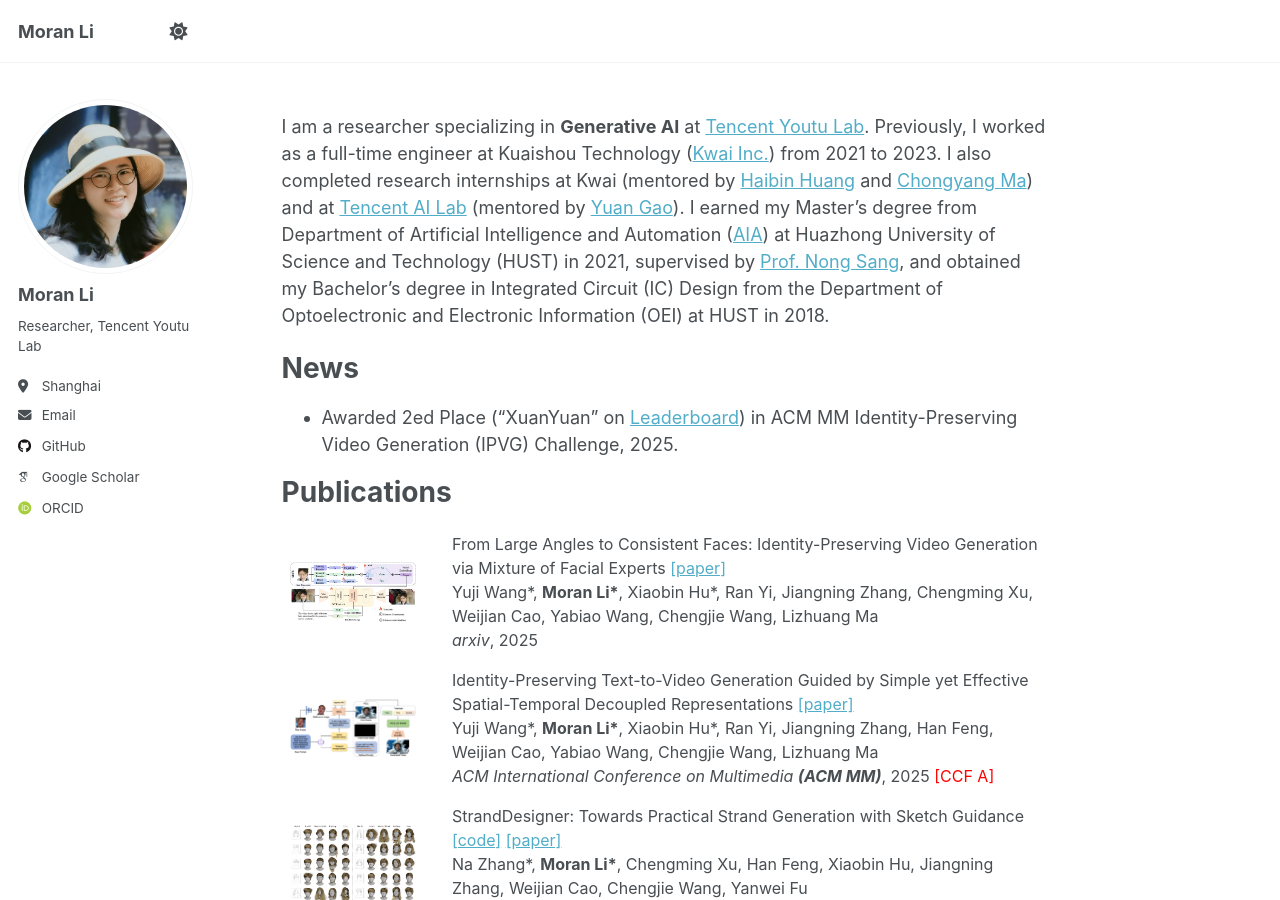
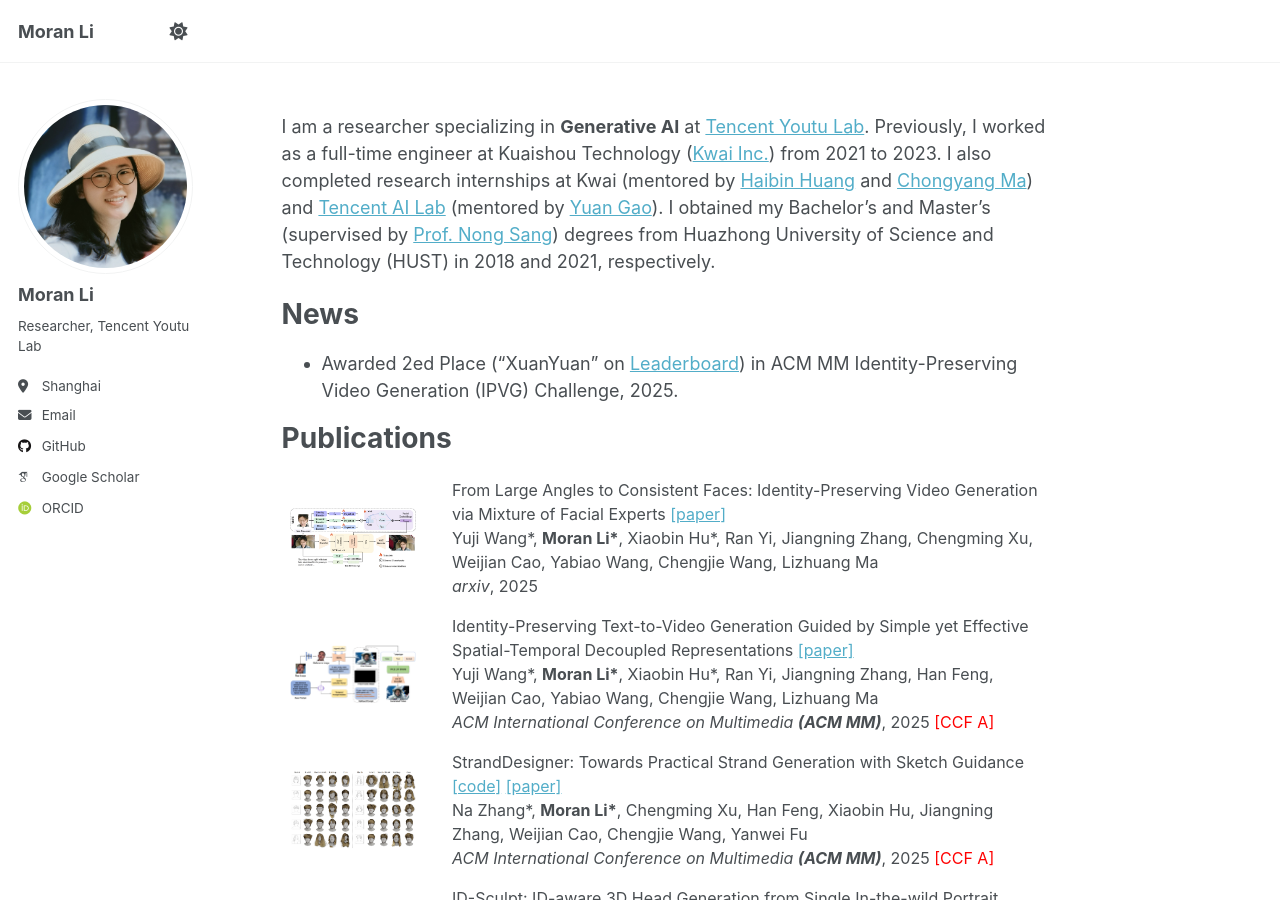
Before and after one commit to moranli-aca/moranli-aca.github.io, a Jekyll site: the page built from _pages/about.md, in a window 1280 px wide and 900 px high. Built offline with Jekyll 4.4.1, drawn with Linux system fonts in a browser that asks for light colours; some web fonts are replaced; a script that is not in the unit is left out; some of the changed lines change nothing that is shown; some of the changed text lies outside the part shown.

Commit message:
Update about.md

```diff
--- a/_pages/about.md
+++ b/_pages/about.md
@@ -6,7 +6,7 @@
   - /about/
   - /about.html
 ---
-I am a researcher specializing in **Generative AI** at [Tencent Youtu Lab](https://open.youtu.qq.com). Previously, I worked as a full-time engineer at Kuaishou Technology ([Kwai Inc.](https://www.kuaishou.com/en)) from 2021 to 2023. I also completed research internships at Kwai (mentored by [Haibin Huang](https://brotherhuang.github.io/) and [Chongyang Ma](http://chongyangma.com/)) and at [Tencent AI Lab](https://ailab.tencent.com/ailab/zh/index) (mentored by [Yuan Gao](https://yuan-gao.net/)). I earned my Master’s degree from Department of Artificial Intelligence and Automation ([AIA](https://aia.hust.edu.cn/)) at Huazhong University of Science and Technology (HUST) in 2021, supervised by [Prof. Nong Sang](https://scholar.google.com/citations?user=ky_ZowEAAAAJ&hl), and obtained my Bachelor’s degree in Integrated Circuit (IC) Design from the Department of Optoelectronic and Electronic Information (OEI) at HUST in 2018.
+I am a researcher specializing in **Generative AI** at [Tencent Youtu Lab](https://open.youtu.qq.com). Previously, I worked as a full-time engineer at Kuaishou Technology ([Kwai Inc.](https://www.kuaishou.com/en)) from 2021 to 2023. I also completed research internships at Kwai (mentored by [Haibin Huang](https://brotherhuang.github.io/) and [Chongyang Ma](http://chongyangma.com/)) and [Tencent AI Lab](https://ailab.tencent.com/ailab/zh/index) (mentored by [Yuan Gao](https://yuan-gao.net/)).  I obtained my Bachelor's and Master's (supervised by [Prof. Nong Sang](https://scholar.google.com/citations?user=ky_ZowEAAAAJ&hl)) degrees from Huazhong University of Science and Technology (HUST) in 2018 and 2021, respectively.
 
 News
 ====
@@ -24,11 +24,11 @@
 
 Honors & Awards
 ======
-- Outstanding Graduate, 2018.06/2021.06
-- National Scholarship <span style="color: red;">(top 2%)</span>, 2017.10
+- Outstanding Graduate, 2018/2021
+- National Scholarship <span style="color: red;">(top 2%)</span>, 2017
 
 Education
 ======
 - 2018/09 ~ 2021/07, HUST, AIA Dept, Master
   - Supervisor: [Prof. Nong Sang](https://scholar.google.com/citations?user=ky_ZowEAAAAJ&hl)
-- 2014.09 ~ 2018.07 HUST, OEI Dept, Qiming College, Bachelor
+- 2014.09 ~ 2018.07, HUST, OEI Dept, Qiming College, Bachelor
```
